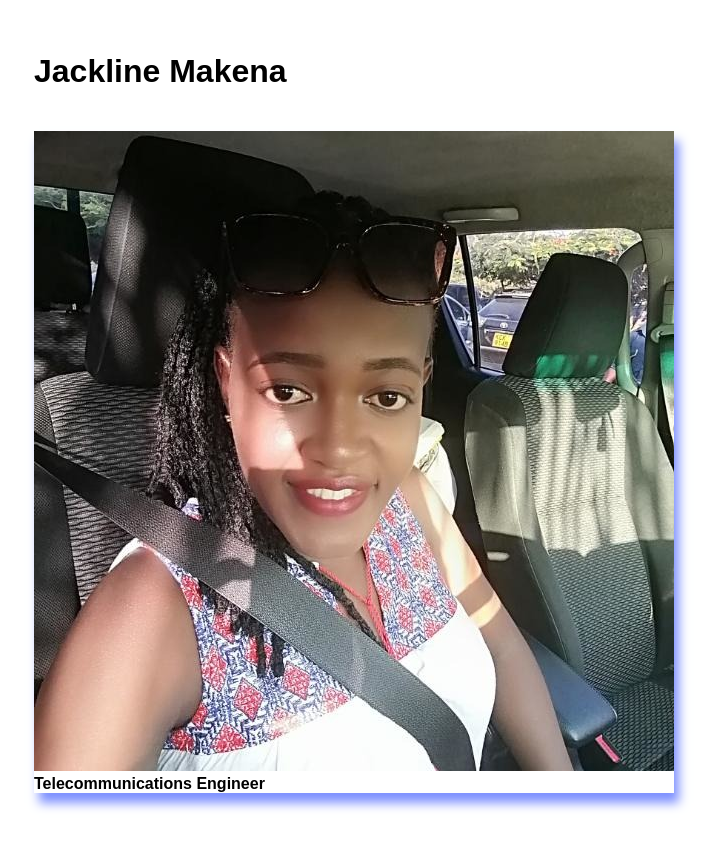
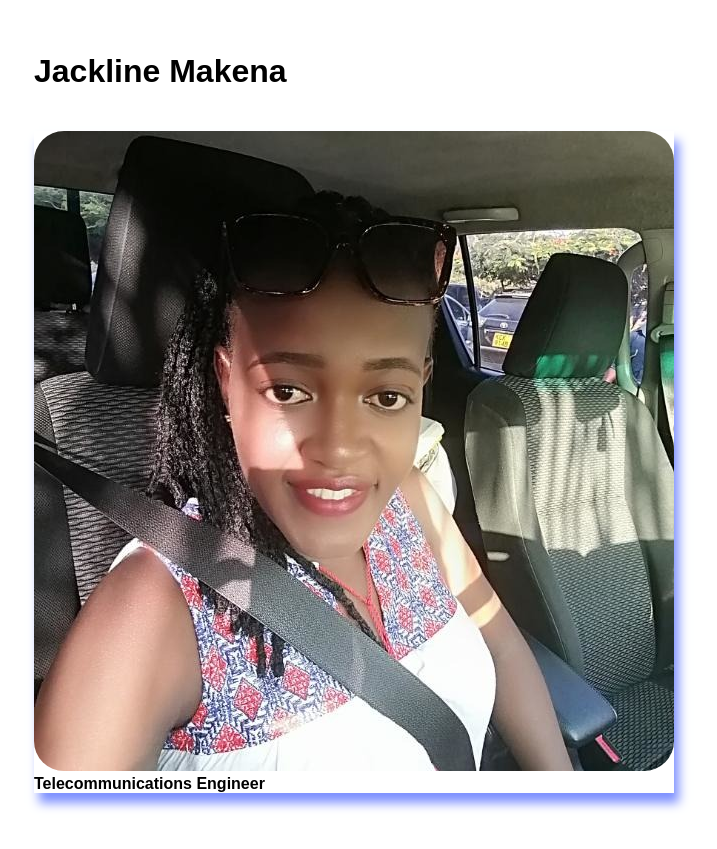
Before and after one commit to JacklineMM/My-portfolio, a plain HTML site: page portfolio.html in a window 1280 px wide. Shown: the part 2120-2969 px from the top of the page, without its empty margins (68-785 px from the left). Drawn offline with Linux system fonts and the light colour scheme.

Commit message:
added a border radius to my_image class

```diff
--- a/css/styles.css
+++ b/css/styles.css
@@ -44,3 +44,7 @@ table, th, td {
     position: relative;
     box-shadow: 5px 10px 10px #7e91ff;
 }
+
+.my_image img {
+    border-radius: 30px;
+}
```
